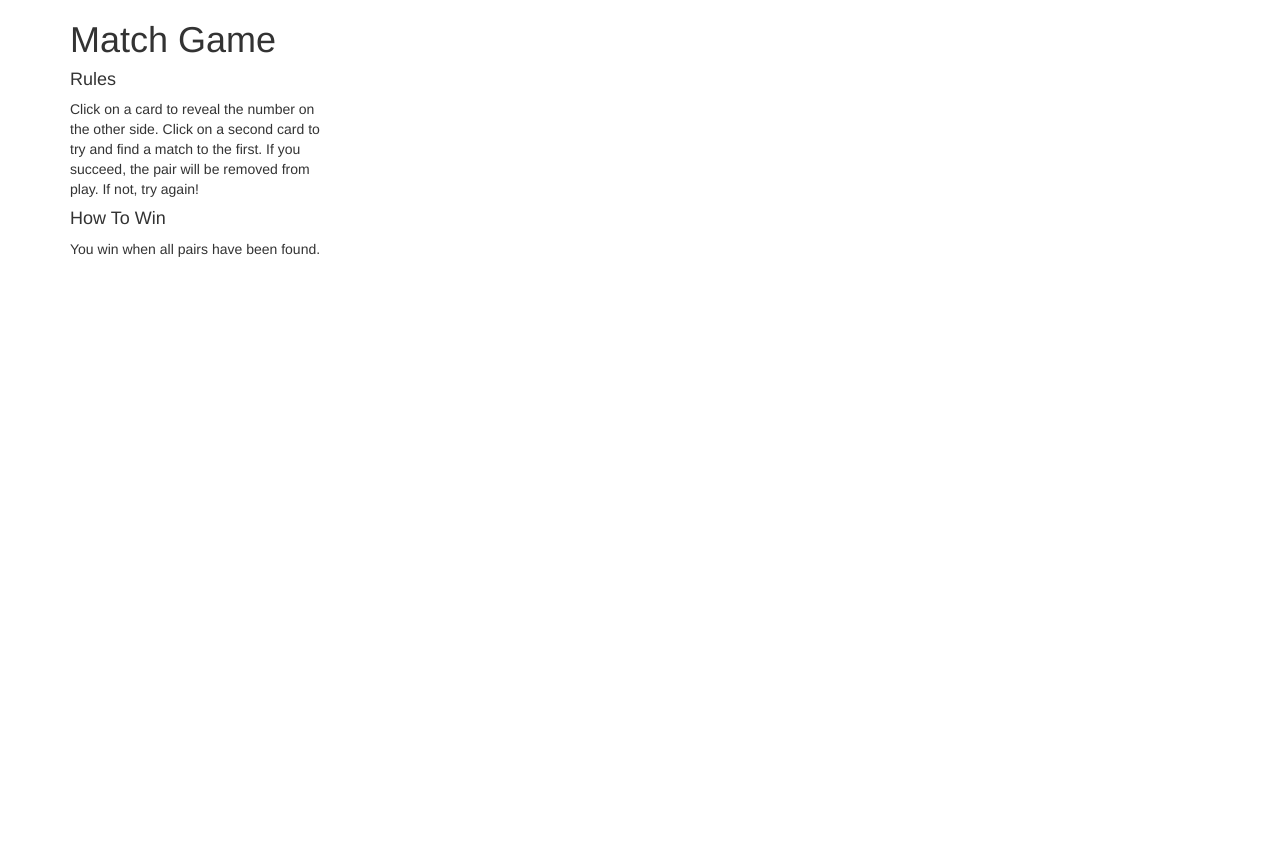
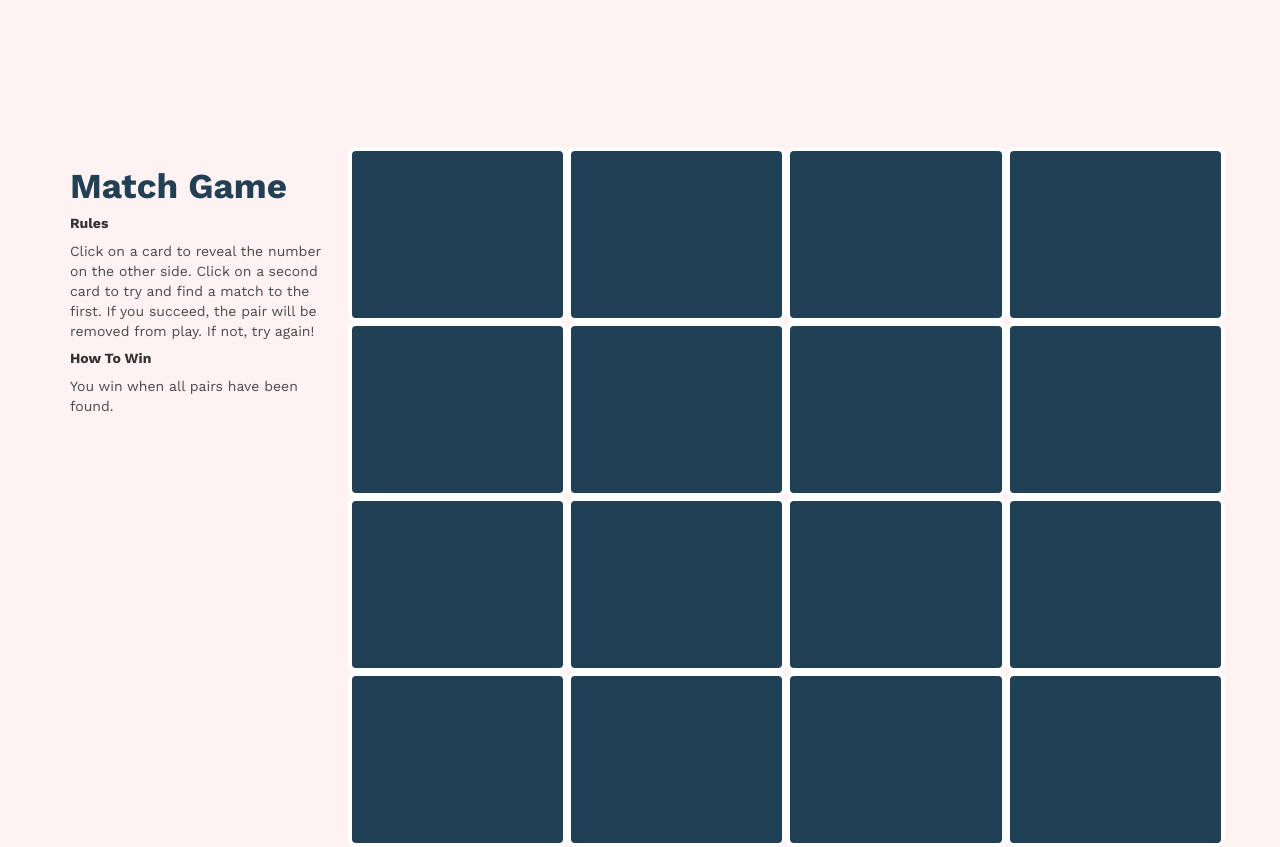
Before and after one commit to AJ-2018/MatchGame, a plain HTML site: page index.html in a window 1280 px wide. Before the commit the page ends 800 px from the top, so only its background shows below. Drawn offline with nearby package versions, Linux system fonts and the light colour scheme.

Commit message:
Add styles to html using css

```diff
--- a/index.html
+++ b/index.html
@@ -2,8 +2,11 @@
 <html>
 <head>
   <title>Match Game</title>
+  <link rel="stylesheet" href="./resources/css/reset.css" type="text/css">
   <link rel="icon" href="./favicon.png" type="image/x-icon">
   <link rel="stylesheet" href="https://maxcdn.bootstrapcdn.com/bootstrap/3.3.7/css/bootstrap.min.css" integrity="sha384-BVYiiSIFeK1dGmJRAkycuHAHRg32OmUcww7on3RYdg4Va+PmSTsz/K68vbdEjh4u" crossorigin="anonymous">
+  <link rel="stylesheet" href="https://fonts.googleapis.com/css?family=Work+Sans:400,700,900">
+  <link rel="stylesheet" href="./resources/css/style.css" type="text/css">
 </head>
 <body>
   <div class="container">
@@ -18,6 +21,7 @@
       <div class="col-xs-12 col-md-9" id="game">
         <div class="row">
           <div class="col-xs-3 card">
+
           </div>
           <div class="col-xs-3 card">
           </div>
--- /dev/null
+++ b/resources/css/reset.css
@@ -0,0 +1,48 @@
+/* http://meyerweb.com/eric/tools/css/reset/
+   v2.0 | 20110126
+   License: none (public domain)
+*/
+
+html, body, div, span, applet, object, iframe,
+h1, h2, h3, h4, h5, h6, p, blockquote, pre,
+a, abbr, acronym, address, big, cite, code,
+del, dfn, em, img, ins, kbd, q, s, samp,
+small, strike, strong, sub, sup, tt, var,
+b, u, i, center,
+dl, dt, dd, ol, ul, li,
+fieldset, form, label, legend,
+table, caption, tbody, tfoot, thead, tr, th, td,
+article, aside, canvas, details, embed,
+figure, figcaption, footer, header, hgroup,
+menu, nav, output, ruby, section, summary,
+time, mark, audio, video {
+	margin: 0;
+	padding: 0;
+	border: 0;
+	font-size: 100%;
+	font: inherit;
+	vertical-align: baseline;
+}
+/* HTML5 display-role reset for older browsers */
+article, aside, details, figcaption, figure,
+footer, header, hgroup, menu, nav, section {
+	display: block;
+}
+body {
+	line-height: 1;
+}
+ol, ul {
+	list-style: none;
+}
+blockquote, q {
+	quotes: none;
+}
+blockquote:before, blockquote:after,
+q:before, q:after {
+	content: '';
+	content: none;
+}
+table {
+	border-collapse: collapse;
+	border-spacing: 0;
+}
--- /dev/null
+++ b/resources/css/style.css
@@ -0,0 +1,46 @@
+/*  Universal Styles */
+
+html,
+  body{
+    font-family: "Work Sans", sans-serif;
+    font-size: 14px;
+    background-color: rgb(255, 242, 242);
+    margin-top: 5.25rem;
+  }
+
+
+/* Game instructions */
+h1{
+  font-weight: bold;
+  font-size: 2.5rem;
+  color: rgb(32, 64, 86);
+}
+
+h4{
+  font-weight: bold;
+  font-size: 1rem;
+}
+
+p{
+  color: rgb(74, 74, 74);
+}
+
+
+/* Cards section */
+
+.card{
+  background-color: rgb(32, 64, 86);
+  height: 12.5rem;
+  border: 4px solid #ffffff;
+  border-radius: 8px;
+  display: flex;
+  justify-content: center;
+  align-items: center;
+  cursor: pointer;
+}
+
+.card span{
+  font-weight: 900;
+  font-size: 7rem;
+  color: rgb(255, 255, 255);
+}
```
